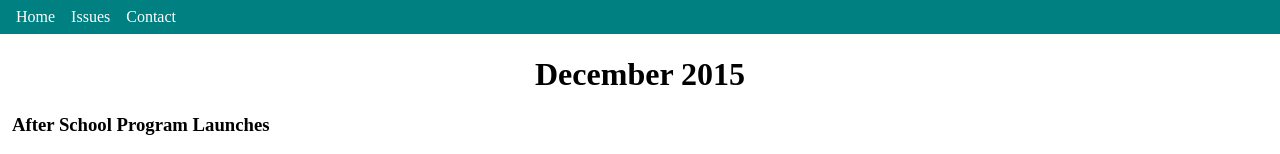
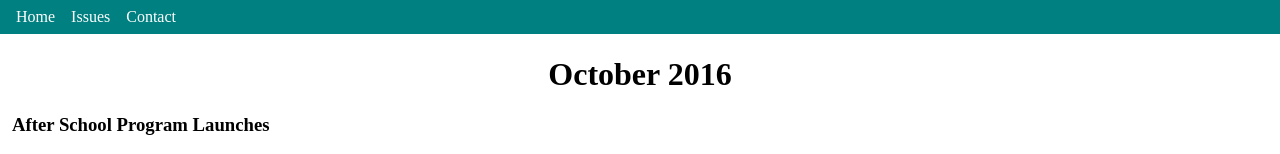
Before and after one commit to juan-arredondo/portfolio, a plain HTML site: page public/index.html in a window 1280 px wide. Shown: the top 154 px of the page. Drawn offline with nearby package versions, Linux system fonts and the light colour scheme.

Commit message:
update homepage

```diff
--- a/public/index.html
+++ b/public/index.html
@@ -20,7 +20,7 @@
       </nav>
     </header>
 
-    <h1 id="month-title">December 2015</h1>
+    <h1 id="month-title">October 2016</h1>
 
     <section id="main-article">
       <h3>After School Program Launches</h3>
```
